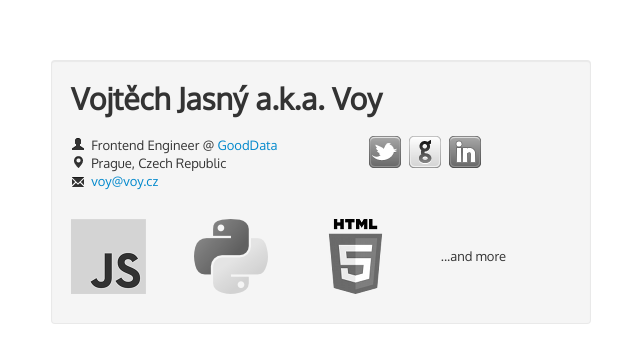
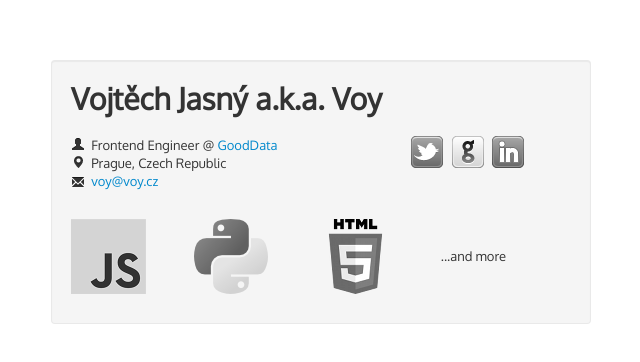
Before and after one commit to voy/voy-cz, a plain HTML site: page index.html in a window 1280 px wide. Shown: the part 160-522 px from the top of the page, without its empty margins (339-979 px from the left). Drawn offline with Linux system fonts and the light colour scheme.

Commit message:
Very slight design change

```diff
--- a/index.html
+++ b/index.html
@@ -17,7 +17,7 @@
     <h1>Vojtěch Jasný a.k.a. Voy</h1>
 
     <div class="row-fluid">
-        <ul class="span7 unstyled">
+        <ul class="span8 unstyled">
             <li><i class="icon-user"></i> Frontend Engineer @ <a href="http://www.gooddata.com" title="Business Inteligence in the cloud">GoodData</a></li>
             <li><i class="icon-map-marker"></i> Prague, Czech Republic</li>
             <li><i class="icon-envelope"></i> <a href="mailto:voy@voy.cz">voy@voy.cz</a></li>
```
